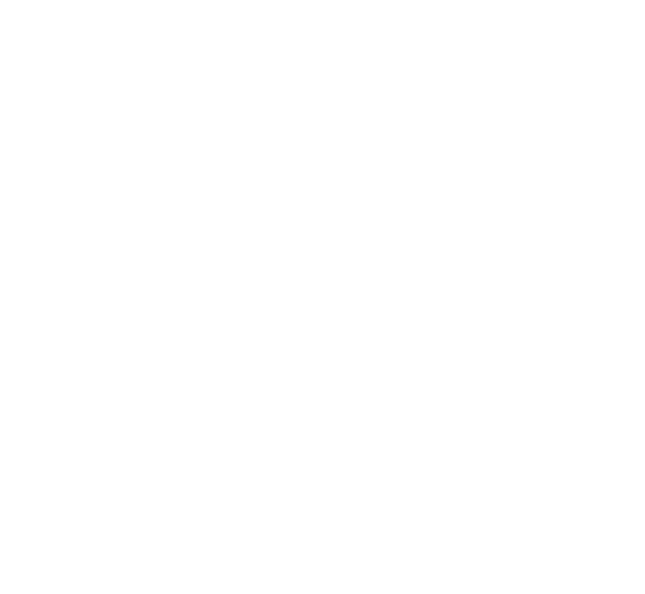
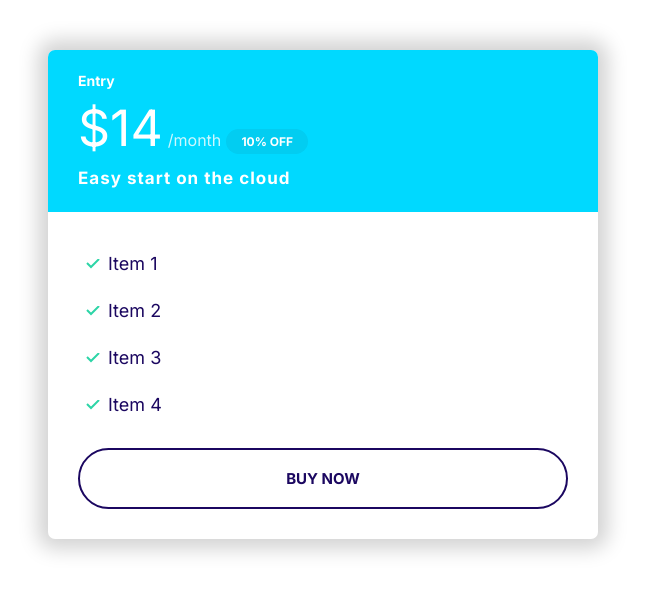
Before and after one commit to Pixlerfrost/Mosh-CSS-and-HTML-course, a plain HTML site: page index.html in a window 1280 px wide. Shown: the whole page, without its empty margins (2-647 px from the left). Drawn offline with Linux system fonts and the light colour scheme.

Commit message:
Cards and plans.

```diff
--- a/css/styles.css
+++ b/css/styles.css
@@ -117,6 +117,7 @@ a {
 
 .badge--small {
   font-size: 1.6rem;
+  padding: 0.5rem 1.5rem;
 }
 
 @media screen and (min-width: 1024px) {
@@ -266,3 +267,78 @@ a {
     font-size: 1.5rem;
   }
 }
+
+/* Cards */
+
+.card {
+  border-radius: 7px;
+  box-shadow: 0 0 20px 10px lightgray;
+  overflow: hidden;
+}
+
+.card__header,
+.card__body {
+  padding: 2rem 3rem;
+}
+
+.card--primary .card__header {
+  background: var(--color-primary);
+  color: #fff;
+}
+
+.card--secondary .card__header {
+  background: var(--color-secondry);
+  color: #fff;
+}
+
+.card--secondary .badge--secondary {
+  background: #02cdf1;
+}
+
+/* Plans */
+
+.plan__name {
+  color: #fff;
+  margin: 0;
+  font-weight: 600;
+  font-size: 2.4rem;
+}
+
+.plan__price {
+  font-size: 6rem;
+}
+
+.plan__billing-cycle {
+  font-size: 2.4rem;
+  font-weight: 300;
+  opacity: 0.8;
+}
+
+.plan__description {
+  font-size: 2rem;
+  font-weight: 600;
+  letter-spacing: 1px;
+  display: block;
+}
+
+.plan .list__item {
+  margin-bottom: 2rem;
+}
+
+@media screen and (min-width: 1024px) {
+  .plan__name {
+    font-size: 1.4rem;
+  }
+
+  .plan__price {
+    font-size: 5rem;
+  }
+
+  .plan__billing-cycle {
+    font-size: 1.6rem;
+  }
+
+  .plan__description {
+    font-size: 1.7rem;
+  }
+}
--- a/index.html
+++ b/index.html
@@ -14,5 +14,28 @@
     <link rel="stylesheet" href="css/normalize.css" />
     <link rel="stylesheet" href="css/styles.css" />
   </head>
-  <body></body>
+  <body>
+    <div style="width: 50%; padding: 4rem">
+      <div class="plan">
+        <div class="card card--secondary">
+          <header class="card__header">
+            <h3 class="plan__name">Entry</h3>
+            <span class="plan__price">$14</span>
+            <span class="plan__billing-cycle">/month</span>
+            <span class="badge badge--secondary badge--small">10% OFF</span>
+            <span class="plan__description">Easy start on the cloud</span>
+          </header>
+          <div class="card__body">
+            <ul class="list list--tick">
+              <li class="list__item">Item 1</li>
+              <li class="list__item">Item 2</li>
+              <li class="list__item">Item 3</li>
+              <li class="list__item">Item 4</li>
+            </ul>
+            <button class="btn btn--outline btn--block">Buy Now</button>
+          </div>
+        </div>
+      </div>
+    </div>
+  </body>
 </html>
```
Also changed, not shown: components/Cards and plans.html (added, +22 -0 lines).
